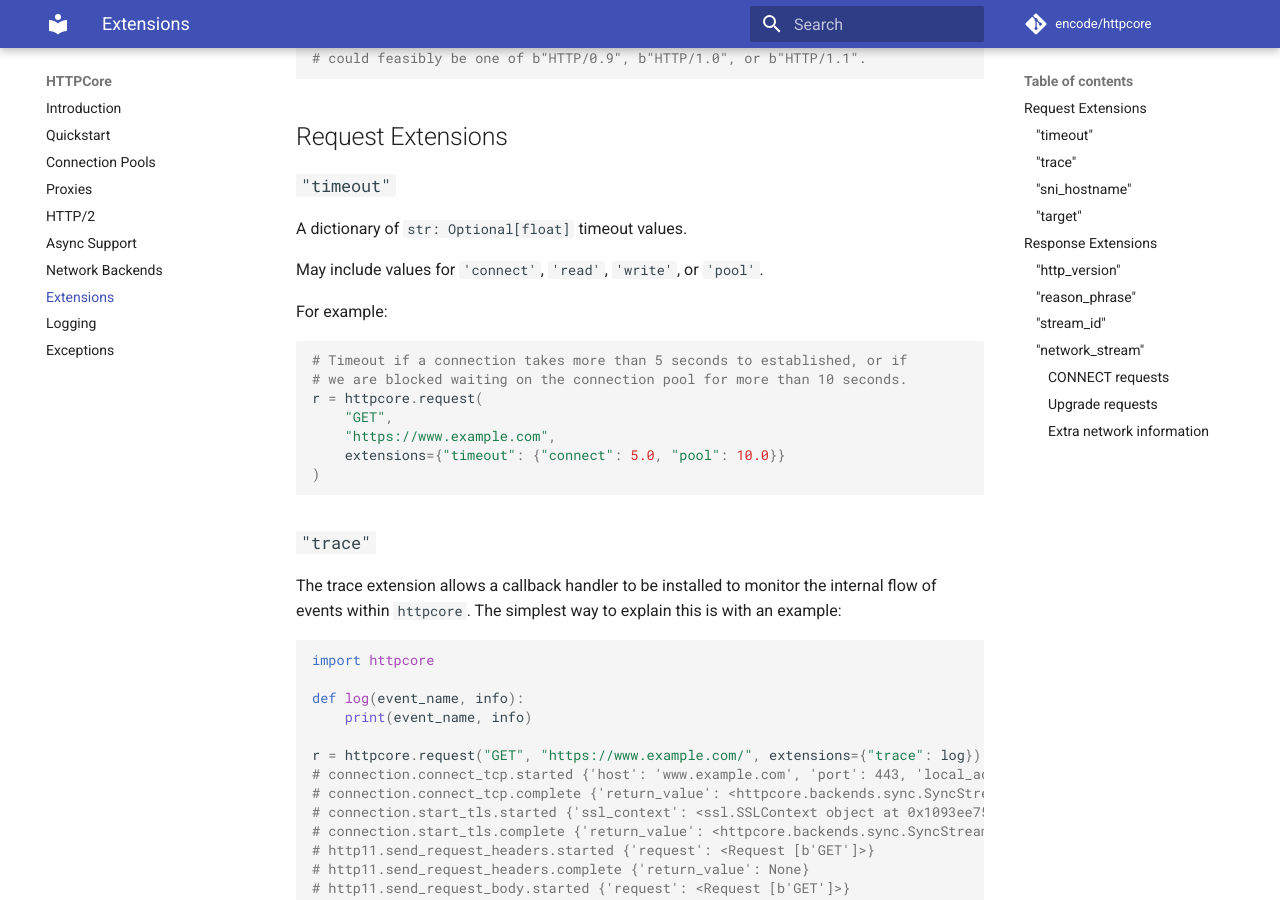
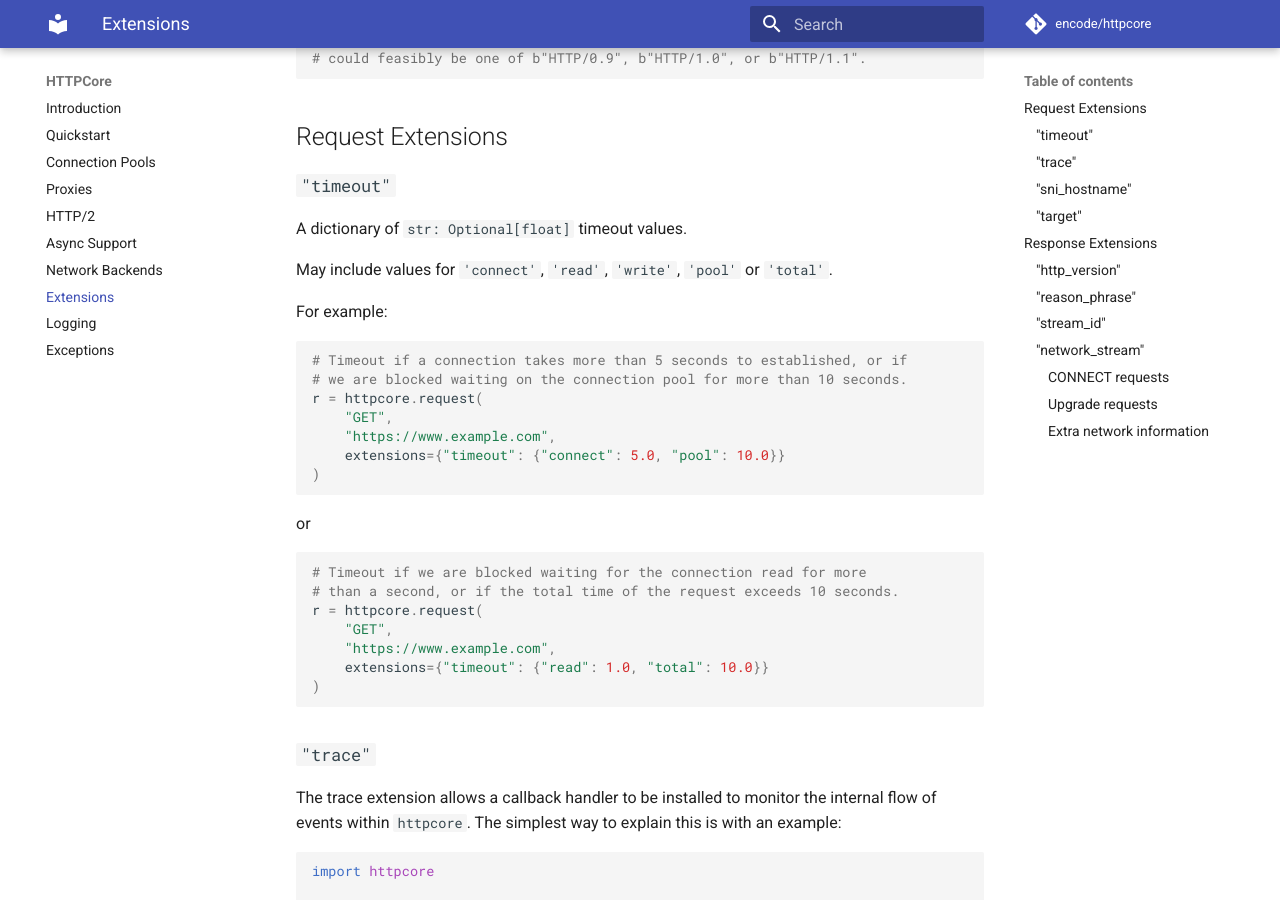
Before and after one commit to encode/httpcore, an MkDocs documentation site: the page built from docs/extensions.md, in a window 1280 px wide and 900 px high, scrolled down 1369 px. Built offline with MkDocs 1.6.1 and Material for MkDocs 9.7.7, drawn with Linux system fonts in a browser that asks for light colours; comment, search, counter and statistics services are not loaded.

Commit message:
Add docs

````diff
--- a/docs/extensions.md
+++ b/docs/extensions.md
@@ -72,7 +72,7 @@ print(r.extensions["http_version"])
 
 A dictionary of `str: Optional[float]` timeout values.
 
-May include values for `'connect'`, `'read'`, `'write'`, or `'pool'`.
+May include values for `'connect'`, `'read'`, `'write'`, `'pool'` or `'total'`.
 
 For example:
 
@@ -83,6 +83,18 @@ r = httpcore.request(
     "GET",
     "https://www.example.com",
     extensions={"timeout": {"connect": 5.0, "pool": 10.0}}
+)
+```
+
+or
+
+```python
+# Timeout if we are blocked waiting for the connection read for more
+# than a second, or if the total time of the request exceeds 10 seconds.
+r = httpcore.request(
+    "GET",
+    "https://www.example.com",
+    extensions={"timeout": {"read": 1.0, "total": 10.0}}
 )
 ```
 
````
